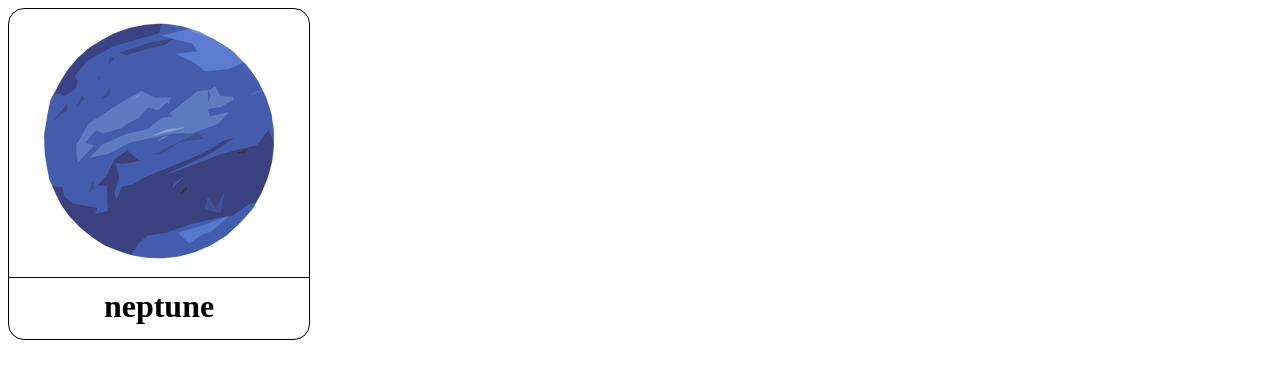
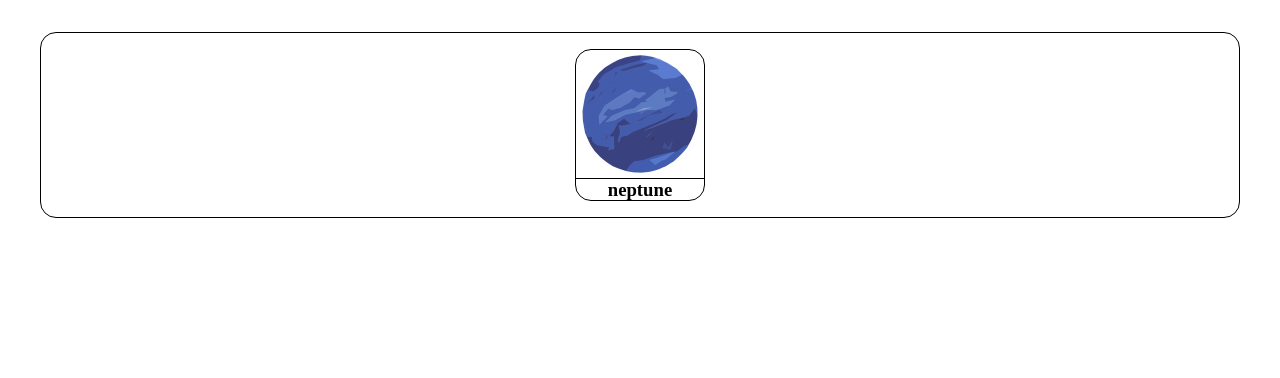
Before and after one commit to thural/Memory-Card, a React app: page / in a window 1280 px wide. Shown: the top 378 px of the page. Built offline with nearby package versions, Linux system fonts and the light colour scheme.

Commit message:
push before OS switch

```diff
--- a/src/App.js
+++ b/src/App.js
@@ -1,11 +1,26 @@
-import React from "react";
-import Card from "./components/Card/Card"
+import React, {useState} from "react";
+import CardBoard from "./components/CardBoard/CardBoard";
 import neptune from "./neptune.png"
 
+const initialCards = [
+   {
+      'name':'neptune',
+      'image': neptune
+   },
+]
+
+
+
+
+
 const App = () => {
+
+   const [cards, setCards] = useState(initialCards);
+
+
    return (
       <>
-         <Card image={neptune} name={"neptune"} />
+         <CardBoard cards={cards}/>
       </>
    );
 };
--- a/src/components/Card/Card.js
+++ b/src/components/Card/Card.js
@@ -3,21 +3,25 @@ import { createUseStyles } from "react-jss";
 
 const useStyles = createUseStyles({
   wrapper: {
-    width:'300px',
-    height:'330px',
+    width:'128px',
+    height:'150px',
     border: 'black solid 1px',
     borderRadius: '16px',
     display: 'flex',
     justifyContent: 'center',
     alignItems: 'center',
     flexWrap: 'wrap',
+    '& img':{
+      maxWidth: '100%',
+      maxHeight: '100%'
+    },
     '& .text': {
       borderTop: '1px solid black',
       width: '100%',
     },
-    '& h1': {
+    '& h3': {
       textAlign:'center',
-      margin: '10px'
+      margin: '0px'
     }
   }
 })
@@ -27,7 +31,7 @@ const Card = ({image, name}) => {
   return (
     <div className={classes.wrapper}>
       <img src={image}></img>
-      <div className="text"><h1>{name}</h1></div>
+      <div className="text"><h3>{name}</h3></div>
     </div>
   )
 }
--- /dev/null
+++ b/src/components/CardBoard/CardBoard.js
@@ -0,0 +1,31 @@
+import React from "react";
+import { createUseStyles } from "react-jss";
+import Card from "../Card/Card";
+
+const useStyles = createUseStyles({
+  wrapper: {
+    margin:'32px',
+    padding:'16px',
+    border: 'black solid 1px',
+    borderRadius: '16px',
+    display: 'flex',
+    justifyContent: 'center',
+    alignItems: 'center',
+    flexWrap: 'wrap',
+
+  }
+})
+
+const CardBoard = ({ cards }) => {
+
+  const classes = useStyles();
+  return (
+    <div className={classes.wrapper}>
+      {
+        cards.map(({ image, name }) => (<Card key={name} image={image} name={name} />))
+      }
+    </div>
+  )
+}
+
+export default CardBoard
```
